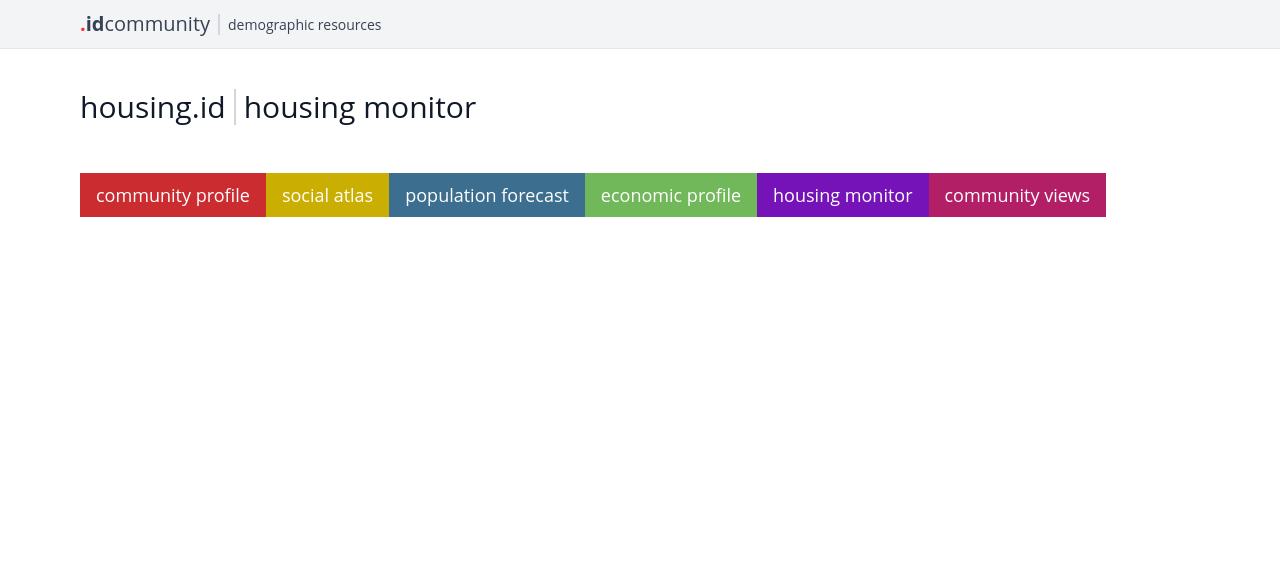
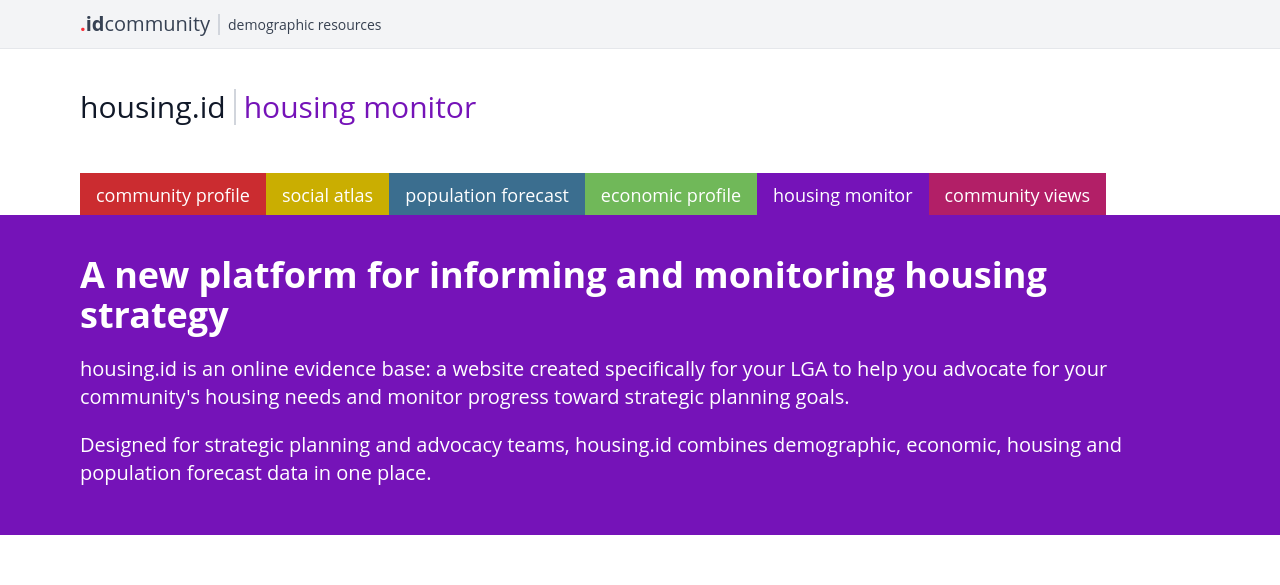
Before and after one commit to sagabob/M1yHousingMonitorWeb, a React (Vite) app: page / in a window 1280 px wide. Shown: the top 585 px of the page. Built offline with nearby package versions, Linux system fonts and the light colour scheme; no server answers.

Commit message:
fix colors

```diff
--- a/src/index.css
+++ b/src/index.css
@@ -66,6 +66,14 @@
   --shadow-opacity: var(--shadow-opacity);
   --color-shadow-color: var(--shadow-color);
   --color-destructive-foreground: var(--destructive-foreground);
+  --color-housing: #7513b8;
+  --color-community-profile: #cb2c30;
+  --color-social-atlas: #caae01;
+  --color-population-forecast: #3b6e8f;
+  --color-economic-profile: #70b859;
+  --color-community-views: #b21f67;
+  --color-housing-id: #7513b8;
+  --color-housing-id-hover: #d6b8ea;
 }
 
 :root {
```
